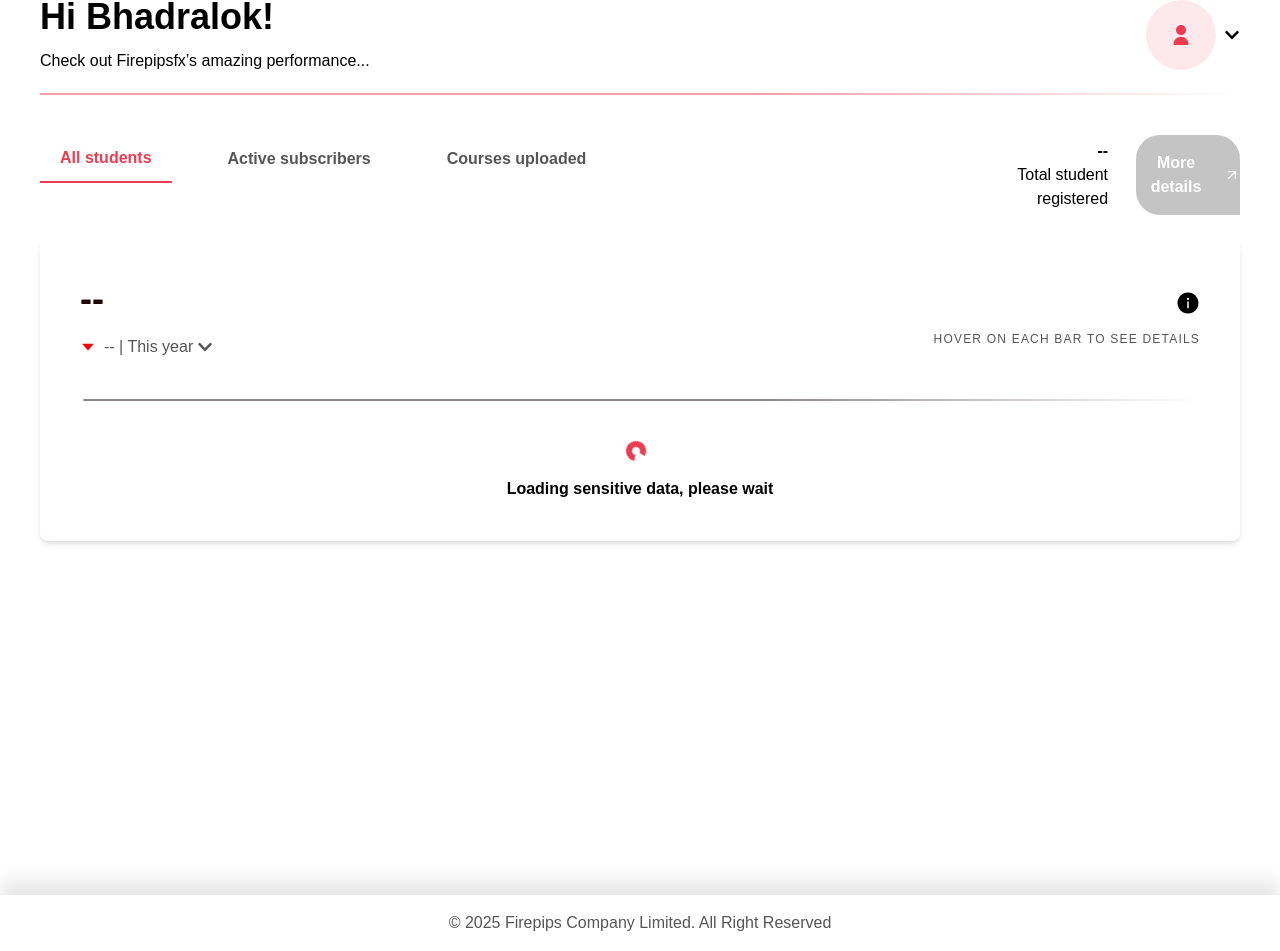
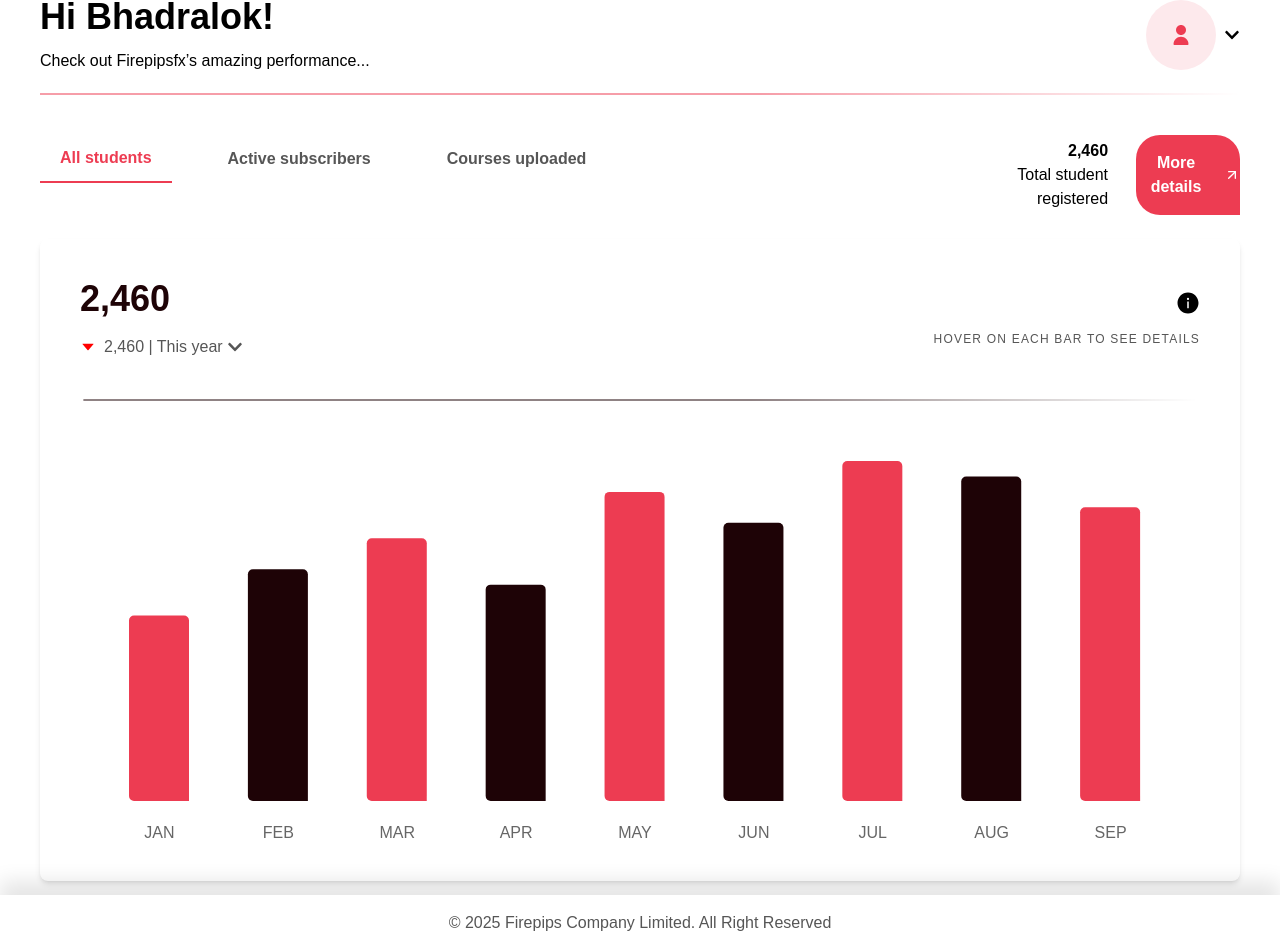
Before and after one commit to Bhadralok/Firepips-Clone, a React (Vite) app: page /dashboard in a window 1280 px wide. Shown: the part 163-1114 px from the top of the page. Built offline with nearby package versions, Linux system fonts and the light colour scheme; a web font is replaced by a local one.

Commit message:
added some functionality to the dashboard

```diff
--- a/Components/DashboardData.jsx
+++ b/Components/DashboardData.jsx
@@ -1,14 +1,35 @@
-import { AiFillInfoCircle, AiOutlineCaretDown, AiOutlineCaretUp } from "react-icons/ai";
+import {
+  AiFillInfoCircle,
+  AiOutlineCaretDown,
+  AiOutlineCaretUp,
+} from "react-icons/ai";
 import { FaChevronDown } from "react-icons/fa";
-import Line from "../src/assets/blackLine.svg";
+import blackLine from "../src/assets/blackLine.svg";
 import Loader from "../src/assets/redLoader.svg";
+import {
+  ResponsiveContainer,
+  BarChart,
+  CartesianGrid,
+  XAxis,
+  YAxis,
+  Bar,
+  Cell,
+} from "recharts";
 
-export default function DashboardData({ percentageOfStudent = "--", numberOfStudent = "--" }) {
+export default function DashboardData({
+  percentageOfStudent = "--",
+  numberOfStudent = "--",
+  hasData = false,
+  data = null,
+  students,
+}) {
   return (
     <div className="w-full p-10 h-full space-y-10 rounded-lg shadow-md">
       <div className="flex justify-between items-center">
         <div className="flex flex-col gap-4">
-          <h2 className="text-primary-black text-4xl font-black">{numberOfStudent}</h2>
+          <h2 className="text-primary-black text-4xl font-black">
+            {numberOfStudent}
+          </h2>
           <div className="flex items-center gap-2">
             <AiOutlineCaretDown color="red" />{" "}
             <p className="font-medium text-secondary-black flex items-center justify-center gap-1">
@@ -27,13 +48,44 @@ export default function DashboardData({ percentageOfStudent = "--", numberOfStud
         </div>
       </div>
       <div className="w-full">
-        <img src={Line} alt="" className="w-full" />
+        <img src={blackLine} alt="" className="w-full" />
       </div>
       <div className="">
-        <div className="flex flex-col items-center gap-4">
-          <img src={Loader} alt="Loading-icon" className="Loader" />
-          <p className="font-bold">Loading sensitive data, please wait</p>
-        </div>
+        {hasData ? (
+          <ResponsiveContainer width="100%" height={400}>
+            <BarChart
+              data={data}
+              margin={{ top: 20, right: 30, left: 20, bottom: 10 }}
+            >
+              <Bar
+                dataKey={students}
+                barSize={60}
+                axisLine={false}
+                radius={[5, 5, 0, 5]}
+              >
+                {data.map((entry, index) => (
+                  <Cell
+                    key={`cell-${index}`}
+                    fill={index % 2 === 0 ? "#ED3C52" : "#1E0306"}
+                  />
+                ))}
+              </Bar>
+              <XAxis
+                dataKey="month"
+                axisLine={false}
+                tickLine={false}
+                tickMargin={20}
+                tickFormatter={(month) => month.substring(0, 3).toUpperCase()}
+              />
+              <CartesianGrid horizontal={false} vertical={false} />
+            </BarChart>
+          </ResponsiveContainer>
+        ) : (
+          <div className="flex flex-col items-center gap-4">
+            <img src={Loader} alt="Loading-icon" className="Loader" />
+            <p className="font-bold">Loading sensitive data, please wait</p>
+          </div>
+        )}
       </div>
     </div>
   );
--- a/Components/DashboardStates.jsx
+++ b/Components/DashboardStates.jsx
@@ -1,11 +1,15 @@
 import { FiArrowUpRight } from "react-icons/fi";
 import CustomButton from "../src/UI/Custombutton";
 import StateButton from "../src/UI/StateButton";
+import { useContext } from "react";
+import { DataContext } from "../Context/DataContext";
 
 export default function DashboardStates({
   activeSubscriber = "--",
   stateParagraph = "Total student registered",
 }) {
+  const { hasData } = useContext(DataContext);
+
   return (
     <div className="flex justify-between w-full">
       <div className="flex gap-9 ">
@@ -19,7 +23,7 @@ export default function DashboardStates({
           <p className="">{stateParagraph}</p>
         </div>
         <div className="w-40">
-          <CustomButton active={false} icon1={<FiArrowUpRight />}>More details</CustomButton>
+          <CustomButton active={hasData} icon1={<FiArrowUpRight />}>More details</CustomButton>
         </div>
       </div>
     </div>
--- a/Components/LoginForm.jsx
+++ b/Components/LoginForm.jsx
@@ -4,15 +4,19 @@ import line from "../src/assets/line.svg";
 import { FaArrowRight } from "react-icons/fa";
 import { useForm } from "react-hook-form";
 import { useState } from "react";
+import { useNavigate } from "react-router-dom";
 
 export default function LoginForm() {
   const [isClicked, setIsClicked] = useState(false);
-
+  const navigate = useNavigate();
   const handleClick = () => {
     setIsClicked(true);
     setTimeout(() => {
       setIsClicked(false);
     }, 2000);
+    setTimeout(() => {
+      navigate("/dashboard");
+    }, 2200);
   };
 
   const {
--- /dev/null
+++ b/Context/AppProviders.jsx
@@ -0,0 +1,10 @@
+import { UserProvider } from "./UserContext";
+import { DataProvider } from "./DataContext";
+
+export function AppProviders({ children }) {
+  return (
+    <UserProvider>
+      <DataProvider>{children}</DataProvider>
+    </UserProvider>
+  );
+}
--- /dev/null
+++ b/Context/DataContext.jsx
@@ -0,0 +1,11 @@
+import { createContext, useState } from "react";
+export const DataContext = createContext();
+
+export function DataProvider({ children }) {
+  const [hasData, setHasData] = useState(false);
+  return (
+    <DataContext.Provider value={{ hasData, setHasData }}>
+      {children}
+    </DataContext.Provider>
+  );
+}
--- a/Pages/Dashboard.jsx
+++ b/Pages/Dashboard.jsx
@@ -1,13 +1,68 @@
+import { useEffect, useState } from "react";
 import DashboardData from "../Components/DashboardData";
 import DashboardStates from "../Components/DashboardStates";
-import StateButton from "../src/UI/StateButton";
+import { useContext } from "react";
+import { DataContext } from "../Context/DataContext";
 
 export default function Dashboard() {
+  const { hasData, setHasData } = useContext(DataContext);
+  const [data, setData] = useState();
+
+
+  useEffect(() => {
+    const timer = setTimeout(() => {
+      setData(
+        [
+          { month: "January", students: 120 },
+          { month: "February", students: 150 },
+          { month: "March", students: 170 },
+          { month: "April", students: 140 },
+          { month: "May", students: 200 },
+          { month: "June", students: 180 },
+          { month: "July", students: 220 },
+          { month: "August", students: 210 },
+          { month: "September", students: 190 },
+          { month: "October", students: 230 },
+          { month: "November", students: 250 },
+          { month: "December", students: 400 },
+        ])
+    }, 3000);
+    return () => clearTimeout(timer);
+  }, [])
+
+  // const data = null;
+
+  const totalNumberOfStudents = data
+    ? data.reduce((total, entry) => total + entry.students, 0)
+    : "--";
+
+  const students = data ? data.map((entry) => entry.students) : [];
+  console.log(students);
+
+  const totalStudents = totalNumberOfStudents.toLocaleString();
+
+  const newData = data ? data.slice(0, 9) : [];
+
+  useEffect(() => {
+    if (newData && newData.length > 0) {
+      setHasData(true);
+    } else {
+      setHasData(false);
+    }
+  }, [newData, setHasData]);
+  console.log(hasData);
+
   return (
     <div className="p-10 h-screen w-screen flex flex-col gap-6">
-      <DashboardStates />
+      <DashboardStates activeSubscriber={totalNumberOfStudents.toLocaleString()}  />
       <div className="">
-        <DashboardData />
+        <DashboardData
+          hasData={hasData}
+          data={newData}
+          numberOfStudent={totalStudents}
+          students="students"
+          percentageOfStudent={totalNumberOfStudents.toLocaleString()}
+        />
       </div>
     </div>
   );
--- a/Pages/NameSetup.jsx
+++ b/Pages/NameSetup.jsx
@@ -8,12 +8,17 @@ import { useNavigate } from "react-router-dom";
 export default function NameSetup() {
   const [isClicked, setIsClicked] = useState(false);
   const { setName } = useContext(UserContext);
+  const navigate = useNavigate();
 
   const handleClick = () => {
     setIsClicked(true);
     setTimeout(() => {
       setIsClicked(false);
     }, 2000);
+
+    setTimeout(() => {
+      navigate("/dashboard");
+    }, 2200);
   };
 
   const {
@@ -25,12 +30,9 @@ export default function NameSetup() {
     mode: "onChange",
   });
 
-  const navigate = useNavigate();
-
   const onSubmit = (data) => {
     console.log("First Name:", data.firstName);
     setName(data.firstName);
-    navigate("/dashboard");
   };
 
   // Watch the input value
--- a/Pages/Registration.jsx
+++ b/Pages/Registration.jsx
@@ -7,14 +7,17 @@ import { useNavigate } from "react-router-dom";
 
 export default function Registration() {
   const [isClicked, setIsClicked] = useState(false);
+  const navigate = useNavigate();
   const handleClick = () => {
     setIsClicked(true);
     setTimeout(() => {
       setIsClicked(false);
     }, 2000);
+    setTimeout(() => {
+      navigate("/namesetup");
+    }, 2200);
   };
 
-  const navigate = useNavigate();
   const {
     register,
     handleSubmit,
@@ -22,13 +25,10 @@ export default function Registration() {
   } = useForm({
     mode: "onChange", // validate while typing
   });
-  const onSubmit = () => {
-    navigate("/namesetup");
-  };
 
   return (
     <form
-      onSubmit={handleSubmit(onSubmit)}
+      onSubmit={handleSubmit()}
       className="w-[35%] mb-13 bg-white/60 backdrop-blur-md border border-white/50 p-10 shadow-2xl rounded-3xl flex flex-col"
     >
       <h1 className="text-4xl text-primary-red leading-10 font-extrabold mb-3 mt-10">
--- a/package.json
+++ b/package.json
@@ -22,6 +22,7 @@
     "react-hook-form": "^7.62.0",
     "react-icons": "^5.5.0",
     "react-router-dom": "^7.9.1",
+    "recharts": "^3.2.1",
     "tailwindcss": "^4.1.13",
     "yup": "^1.7.0"
   },
--- a/src/main.jsx
+++ b/src/main.jsx
@@ -19,6 +19,7 @@ import Registration from "../Pages/Registration";
 import NameSetup from "../Pages/NameSetup";
 import Dashboard from "../Pages/Dashboard";
 import DashboardLayout from "../Layouts/DashboardLayout";
+import { AppProviders } from "../Context/AppProviders";
 
 const router = createBrowserRouter(
   createRoutesFromElements(
@@ -76,9 +77,9 @@ function Main() {
 }
 
 createRoot(document.getElementById("root")).render(
-  <UserProvider>
+  <AppProviders>
     <StrictMode>
       <Main />
     </StrictMode>
-  </UserProvider>
+  </AppProviders>
 );
```
Also changed, not shown: Context/HasDataContext.jsx (added), 1 other file (tests, documents, lock files or other folders).
